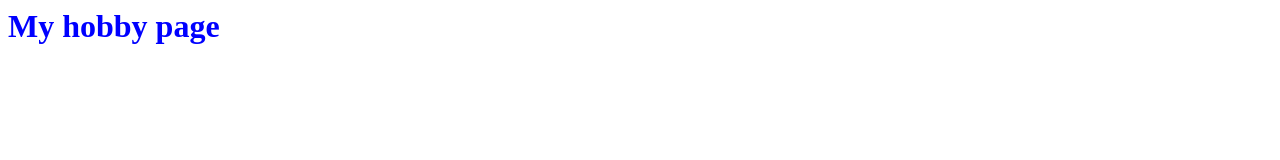
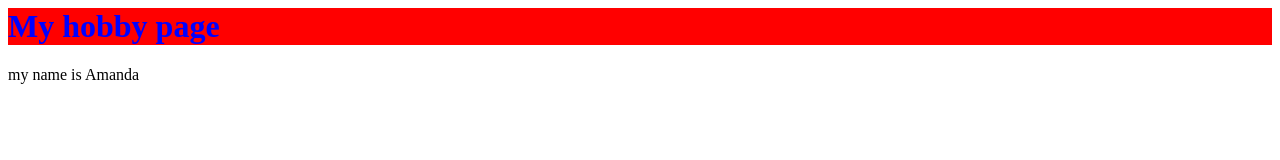
Before and after one commit to AmandaK23/my_second_file, a plain HTML site: page index.html in a window 1280 px wide. Drawn offline with Linux system fonts and the light colour scheme.

Commit message:
Update index.html

```diff
--- a/index.html
+++ b/index.html
@@ -1,7 +1,7 @@
 <!DOCTYPE>
 <html>
   <body>
-    <h1 style="color:blue; backgroundcolor:red;">My hobby page</h1>
-    <p></p>
+    <h1 style="color:blue; background-color:red;">My hobby page</h1>
+    <p>my name is Amanda</p>
   </body>
     </html>
```
